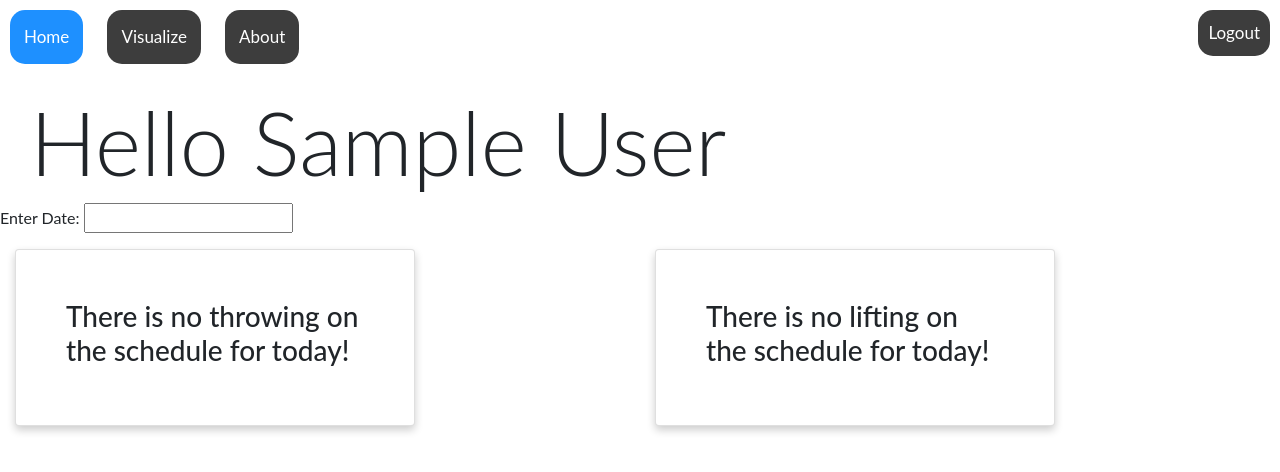
After one commit to SunnyD1421/AthleteTraining, a Django app: page /athlete-dashboard/2021/05/03/choose in a window 1280 px wide. The commit adds this page. Shown: the top 472 px of the page. Run offline with Django 3.2, Linux system fonts and the light colour scheme; the visitor is signed in with stand-in values (Sample User, id 1); data that the repository does not hold is empty; some libraries are stand-ins or nearby versions.

Commit message:
FinalForNight

```diff
--- /dev/null
+++ b/training/templates/training/athDashChoose.html
@@ -0,0 +1,31 @@
+{% extends "training/baseAthlete.html" %}
+
+{% block content2 %}
+<div class="container-fluid">
+    <div class="row">
+        {% if throwschedule == None %}
+        <div class="col">
+            <div class="card" style="width: 25rem;">
+                <h3 class="display">There is no throwing on the schedule for today!</h3>
+            </div>
+        </div>
+        {% elif throwschedule != None %}
+        <div class="col">
+            <a href="/athlete-dashboard/throwDay/{{ year }}/{{ month }}/{{ day }}" class="btn btn-primary stretched-link">Throwing Plan</a>
+        </div>
+        {% endif %}
+        {% if liftschedule == None %}
+        <div class="col">
+            <div class="card" style="width: 25rem;">
+                <h3 class="display">There is no lifting on the schedule for today!</h3>
+            </div>
+        </div>
+        {% elif liftschedule != None %}
+        <div class="col">
+            <a href="/athlete-dashboard/liftDay/{{ year }}/{{ month }}/{{ day }}" class="btn btn-primary stretched-link">Lifting Plan</a>
+        </div>
+        {% endif %}
+    </div>
+
+</div>
+{% endblock %}
--- a/training/templates/training/base.html
+++ b/training/templates/training/base.html
@@ -1,5 +1,6 @@
 {% load static %}
 {% load widget_tweaks %}
+<!doctype html>
 <html>
     <head>
         <meta charset="utf-8">
--- a/training/templates/training/baseAthlete.html
+++ b/training/templates/training/baseAthlete.html
@@ -18,7 +18,7 @@
         var year = date.getFullYear();
         var month = date.getMonth() +1;
         var day = date.getDate();
-           window.location.href = "/athlete-dashboard/"+ year +"/"+ month +"/" + day
+        window.location.href = "/athlete-dashboard/"+ year +"/"+ month +"/"+ day +"/choose"
         $('#day').text(day);
         $('#month').html(month +1);
         $('#year').html(year);
@@ -37,8 +37,6 @@
 const results = document.querySelector('results__display')[0];
 results.textContent = JSON.stringify(formJSON, null, 2);
 };
-
-
 </script>
 <div class='container-fluid'>
     <div cass='row'>
@@ -47,7 +45,7 @@
         </div>
     </div>
     <div class='row'>
-        <p>Enter Date: <input type = "text" id = "datepicker"></p>
+        <p>Enter Date: <input type="text" id="datepicker"></p>
     </div>
 </div>
 {% endblock content %}
--- a/training/urls.py
+++ b/training/urls.py
@@ -10,7 +10,10 @@ urlpatterns = [
     path('visualize/throwing/', views.visualizeThrow, name='Training-visualizeThrow'),
     path('visualize/lifting/', views.visualizeLift, name='Training-visualizeLift'),
 
-    path('athlete-dashboard/<int:year>/<int:month>/<int:day>', views.scheduleAth, name='Training-Schedule'),
+
+    path('athlete-dashboard/<int:year>/<int:month>/<int:day>/choose', views.athDashChoose, name='Training-AthleteDashboard-Choose'),
+    path('athlete-dashboard/throwDay/<int:year>/<int:month>/<int:day>', views.scheduleAththrow, name='Training-Schedule-Throw'),
+    path('athlete-dashboard/liftDay/<int:year>/<int:month>/<int:day>', views.scheduleAthlift, name='Training-Schedule-Lift'),
     path('athlete-dashboard/', views.athDash, name='Training-AthleteDashboard'),
     path('coach-dashboard/', views.coachDash, name='Training-CoachDashboard'),
 
--- a/training/views.py
+++ b/training/views.py
@@ -1,7 +1,7 @@
 from django.shortcuts import render, redirect
 from django.contrib.auth import authenticate, login
 from django.http import HttpResponse
-from .models import ThrowingSchedule, Athlete, ThrowPlans, Throwing
+from .models import ThrowingSchedule, LiftingSchedule, Athlete, ThrowPlans, Throwing, Lifting
 from .forms import ThrowingForm, ThrowDescForm, ThrowScheduleForm, ThrowPlanForm, LiftDescForm, LiftScheduleForm, LiftPlanForm, UserCreateForm
 import datetime
 
@@ -42,7 +42,7 @@ def about(request):
     }
     return render(request, 'training/about.html', context)
 
-def scheduleAth(request, year, month, day):
+def scheduleAththrow(request, year, month, day):
     d = datetime.date(year,month,day)
     throwing = Throwing(ath_user=request.user, throw_date=d)
     if not request.user.is_authenticated:
@@ -69,11 +69,44 @@ def scheduleAth(request, year, month, day):
         form = ThrowingForm(request.POST, instance=throwing)
         if form.is_valid():
             form.save()
-            return redirect("/athlete-dashboard/"+str(year)+"/"+str(month)+"/"+str(day))
+            return redirect("/athlete-dashboard/throwDay/"+str(year)+"/"+str(month)+"/"+str(day))
     else:
         form = ThrowingForm(instance=throwing)
     context['form'] = form
-    return render(request, 'training/scheduleAth.html', context)
+    return render(request, 'training/scheduleAththrow.html', context)
+
+def scheduleAthlift(request, year, month, day):
+    d = datetime.date(year,month,day)
+    lifting = Lifting(ath_user=request.user, lift_date=d)
+    if not request.user.is_authenticated:
+        return redirect('/accounts/login/')
+    elif not request.user.groups.filter(name='Athlete').exists():
+        return redirect('/')
+    elif LiftingSchedule.objects.filter(ath_user_id = request.user.id, date = d).first()==None:
+        return render(request, 'training/scheduleAthlift.html', {'athlete': request.user})
+    else:
+        liftSchedule = LiftingSchedule.objects.get(ath_user_id = request.user.id, date = d)
+        liftplan = LiftPlans.objects.get(plan_name = liftSchedule.plan)
+        context = {
+            'date': datetime.date(year,month,day),
+            'year': year,
+            'month': month,
+            'day': day,
+            'athlete': request.user,
+            'lift_data': Lifting.objects.filter(ath_user_id=request.user.id, lift_date=d),
+            'liftSchedule': liftSchedule,
+            'liftplan': liftplan,
+    }
+    if request.method == 'POST':
+        d = datetime.date(year,month,day)
+        form = LiftingForm(request.POST, instance=lifting)
+        if form.is_valid():
+            form.save()
+            return redirect("/athlete-dashboard/liftDay/"+str(year)+"/"+str(month)+"/"+str(day))
+    else:
+        form = LiftingForm(instance=lifting)
+    context['form'] = form
+    return render(request, 'training/scheduleAthlift.html', context)
 
 def visualize(request):
     context = {
@@ -113,6 +146,28 @@ def athDash(request):
         return redirect('/coach-dashboard')
     else:
         return render(request, 'training/baseAthlete.html', context)
+
+def athDashChoose(request, year, month, day):
+    d = datetime.date(year,month,day)
+
+    context = {
+        'date': d,
+        'year': year,
+        'month': month,
+        'day': day,
+        'athlete': request.user,
+        'liftschedule': LiftingSchedule.objects.filter(ath_user_id=request.user.id, date=d).first(),
+        'throwschedule': ThrowingSchedule.objects.filter(ath_user_id=request.user.id, date=d).first(),
+    }
+
+    if not request.user.is_authenticated:
+        return redirect('/accounts/login/')
+    elif request.user.groups.filter(name='Coach'):
+        return redirect('/coach-dashboard')
+    else:
+        print(LiftingSchedule.objects.filter(ath_user_id=request.user.id, date=d).first())
+        print(ThrowingSchedule.objects.filter(ath_user_id=request.user.id, date=d).first())
+        return render(request, 'training/athDashChoose.html', context)
 
 def coachDash(request):
     context = {
```
Also changed, not shown: training/templates/training/scheduleAthlift.html (added, +70 -0 lines), training/templates/training/scheduleAththrow.html (renamed from training/templates/training/scheduleAth.html). Lines whose indentation alone changed are shown as unchanged.
